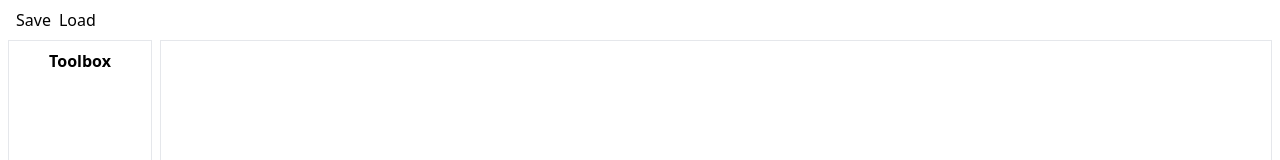
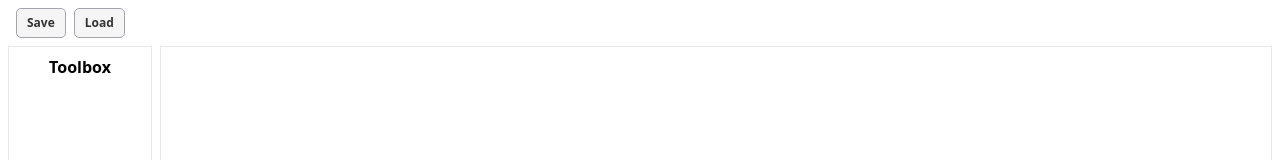
Before and after one commit to eldonwilliams/flowchart-project, a website built with Vite: page index.html in a window 1280 px wide. Shown: the top 160 px of the page. Built offline with nearby package versions, Linux system fonts and the light colour scheme; what @maxgraph/core would draw is missing.

Commit message:
Update style.css

```diff
--- a/style.css
+++ b/style.css
@@ -7,6 +7,33 @@ body {
   height: 100%;
   width: 100%;
   margin: 0;
+}
+
+/* nice default button */
+
+button {
+  padding: 5px 10px;
+  border: 1px solid #a2a6ac;
+  border-radius: 5px;
+  background: #f5f5f5;
+  color: #333;
+  cursor: pointer;
+  font-size: 12px;
+  font-weight: bold;
+  text-align: center;
+  text-decoration: none;
+  display: inline-block;
+  margin: 0;
+  user-select: none;
+
+}
+
+button:hover {
+  background: #e7e7e7;
+}
+
+button:active {
+  background: #d9d9d9;
 }
 
 #toolbar button:active {
```
